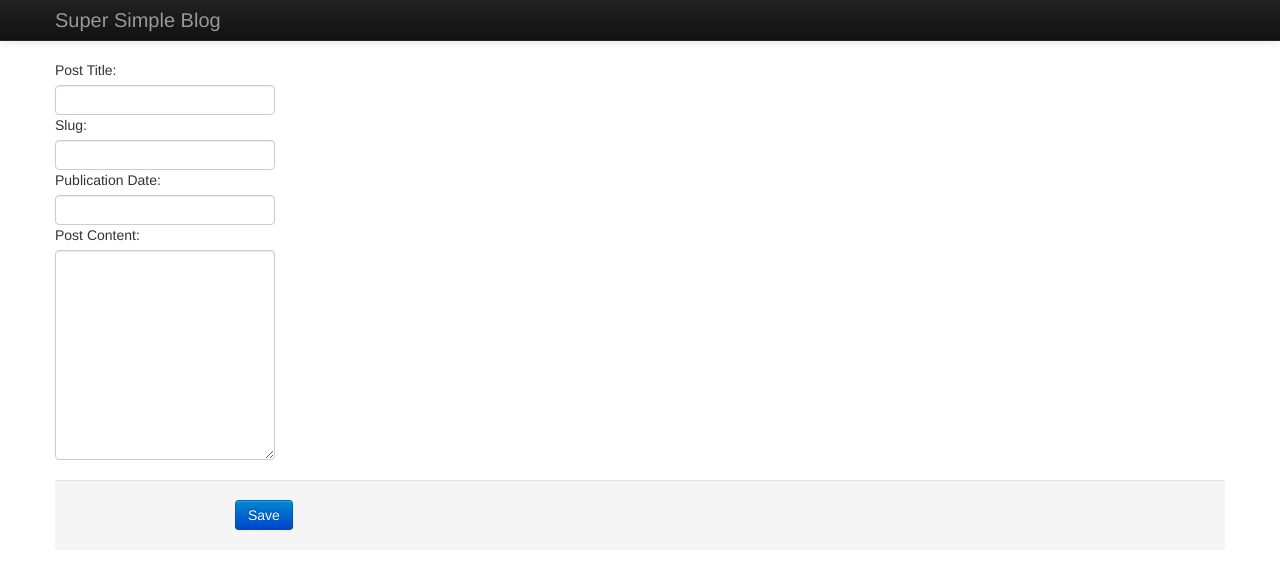
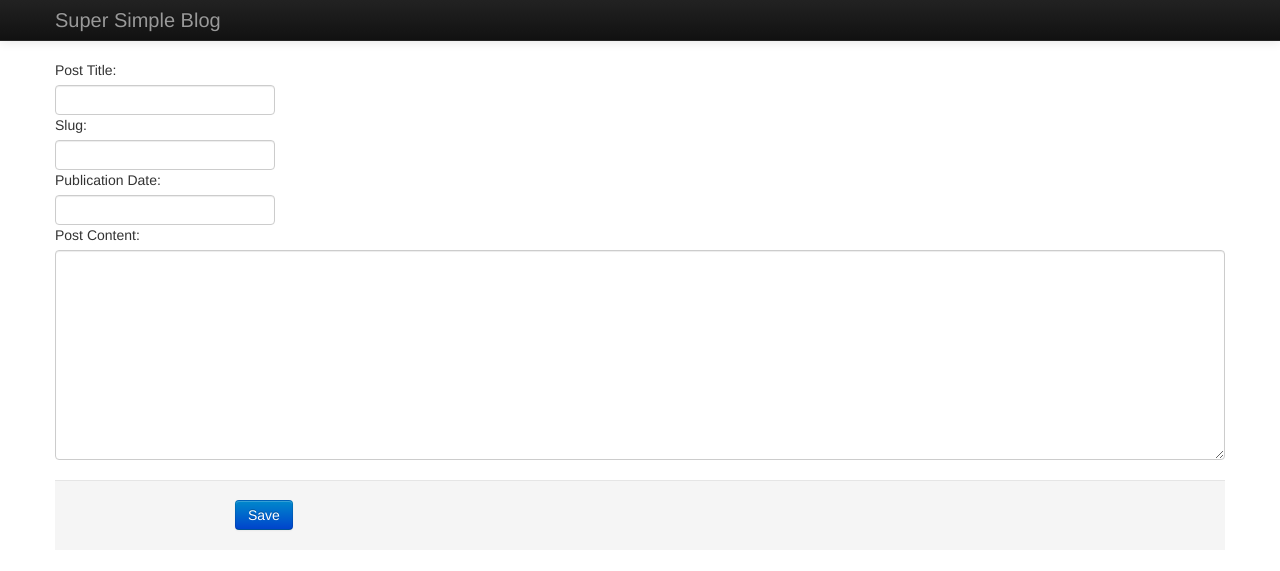
Before and after one commit to lambacck/simpleblog, a Django app: template simpleblog/templates/blog/post_form.html in a window 1280 px wide. Shown: the top 571 px of the page. Run offline with Django 3.2, Linux system fonts and the light colour scheme; the template is opened without the code that fills it: values that come from a table or form of the project are taken from there, others are empty; parts of the project's set-up code (start-up, migrations or seed data) failed here and were passed over; some libraries are stand-ins or nearby versions.

Commit message:
Final tidy up of Comment Style and Validation
Add classes for client side error validation.
Make errors prettier.
Make textarea a more useful size.
Reset the comment area of the form on submit.
Fix show remote errors bug.

```diff
--- a/simpleblog/assets/css/project.css
+++ b/simpleblog/assets/css/project.css
@@ -14,3 +14,19 @@
 .comment-details {
     margin-left: 1em;
 }
+
+.control-label {
+    font-weight: bold;
+}
+
+textarea {
+    width: 100%;
+    box-sizing: border-box;
+    -webkit-box-sizing: border-box;
+    -moz-box-sizing: border-box;
+    -ms-box-sizing: border-box;
+}
+
+.error {
+    color: red;
+}
--- a/simpleblog/assets/js/project.js
+++ b/simpleblog/assets/js/project.js
@@ -18,7 +18,7 @@
                     var messages;
 
                     if (!result.success) {
-                        self.showErrors(result.errors);
+                        validator.showErrors(result.errors);
                         return;
                     }
 
@@ -33,7 +33,7 @@
                     }))).insertBefore(self);
 
                     $(result.comment).insertBefore(new_comment_container).hide().show('slow');
-                    validator.resetForm();
+                    $('#id_body')[0].value = '';
                 },
                 function(error) {
                     if (console) {
--- a/simpleblog/blog/forms.py
+++ b/simpleblog/blog/forms.py
@@ -11,5 +11,21 @@ class PostForm(ModelForm):
 
 class CommentForm(ModelForm):
 
+    def __init__(self, *args, **kwargs):
+        super(ModelForm, self).__init__(*args, **kwargs)
+        for name, field in self.fields.items():
+            widget = field.widget
+
+            html_class = widget.attrs.get('class', '')
+            if html_class:
+                html_class += ' '
+
+            html_class += 'required'
+
+            if name == 'email':
+                html_class += ' email'
+
+            widget.attrs['class'] = html_class
+
     class Meta:
         model = Comment
--- a/simpleblog/blog/views.py
+++ b/simpleblog/blog/views.py
@@ -4,6 +4,7 @@ from django import forms, http
 from django.contrib import messages
 from django.views.generic import CreateView, UpdateView, DetailView, ListView
 from django.template import Context, loader
+from django.utils.encoding import force_unicode
 
 from braces.views import LoginRequiredMixin
 
@@ -85,7 +86,7 @@ class CommentCreateView(CreateView):
         return self.get_json_response(
             json.dumps({
                 'success': False,
-                'errors': {k: v.as_ul() for k, v in form.errors.iteritems()}
+                'errors': {k: v.as_ul() if len(v) > 1 else force_unicode(v[0]) for k, v in form.errors.iteritems()}
             })
         )
 
```
